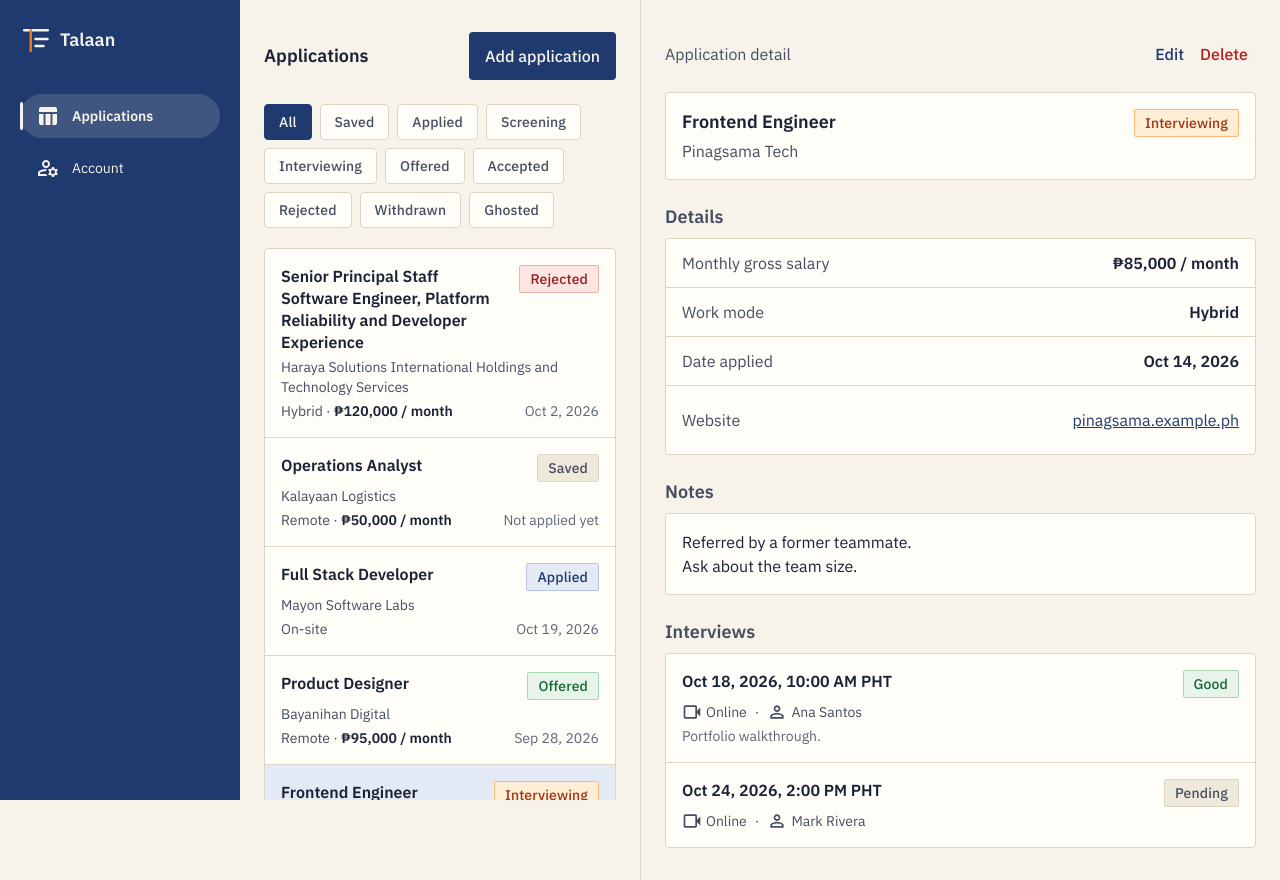
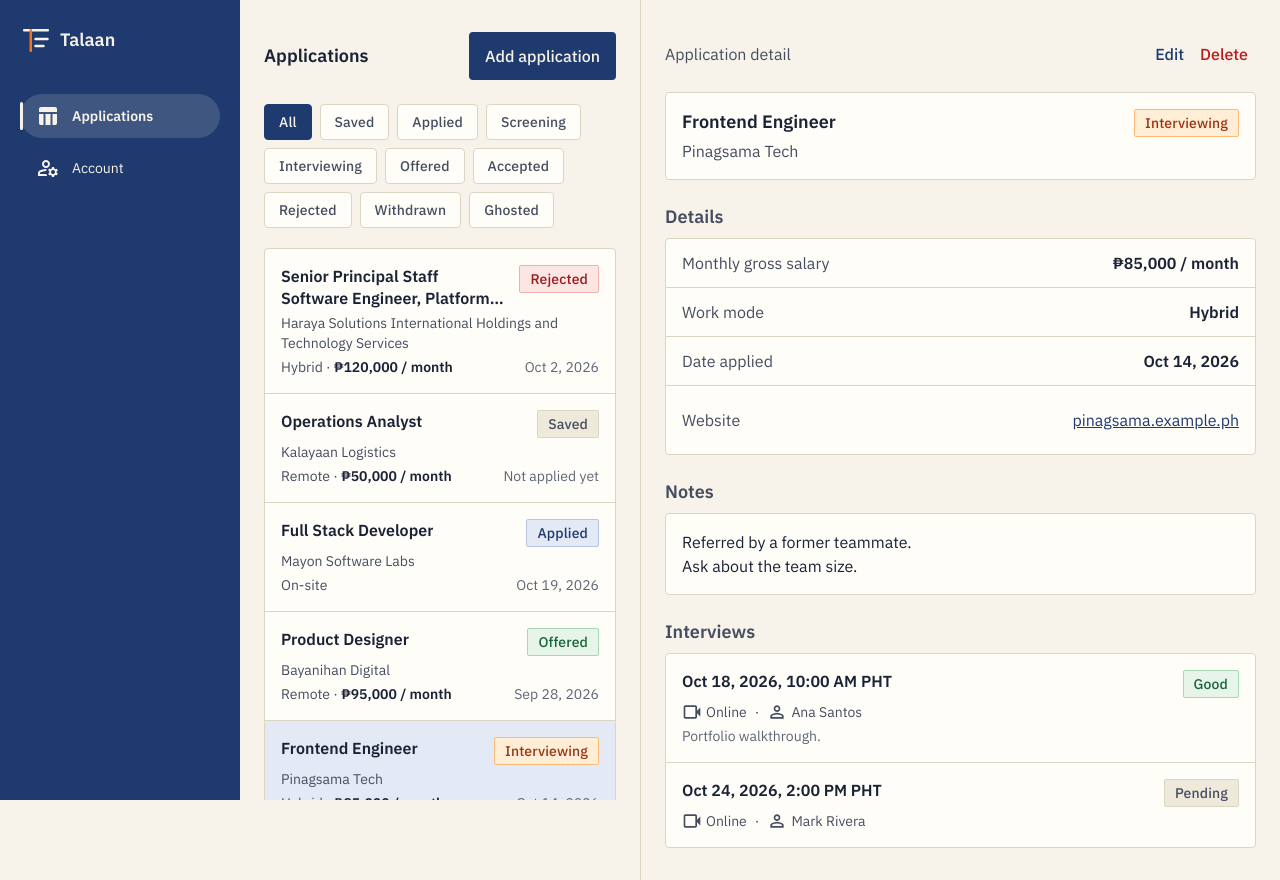
Before and after one commit to pcmnepomuceno/Talaan, a Next.js app in the folder frontend/: page /applications/1 in a window 1280 px wide. Built offline with nearby package versions, Linux system fonts and the light colour scheme.

Commit message:
fix(frontend): clamp row titles to 2 lines, full text in title attribute
A very long job title made one row taller than the viewport at 390.
Rows now show at most 2 lines with the full text in a title tooltip;
the detail screen still shows the whole title.

```diff
--- a/frontend/src/components/ledger.tsx
+++ b/frontend/src/components/ledger.tsx
@@ -36,7 +36,9 @@ export function ApplicationRow({
   const body = (
     <>
       <span className="flex items-start justify-between gap-3">
-        <span className={`min-w-0 text-row-title text-text-primary ${wrap}`}>{a.job_name}</span>
+        <span title={a.job_name} className={`line-clamp-2 min-w-0 text-row-title text-text-primary ${wrap}`}>
+          {a.job_name}
+        </span>
         <StatusStamp value={a.status} />
       </span>
       <span className={`text-caption text-text-secondary ${wrap}`}>{a.company}</span>
```
Also changed, not shown: 1 other file (tests, documents, lock files or other folders).
